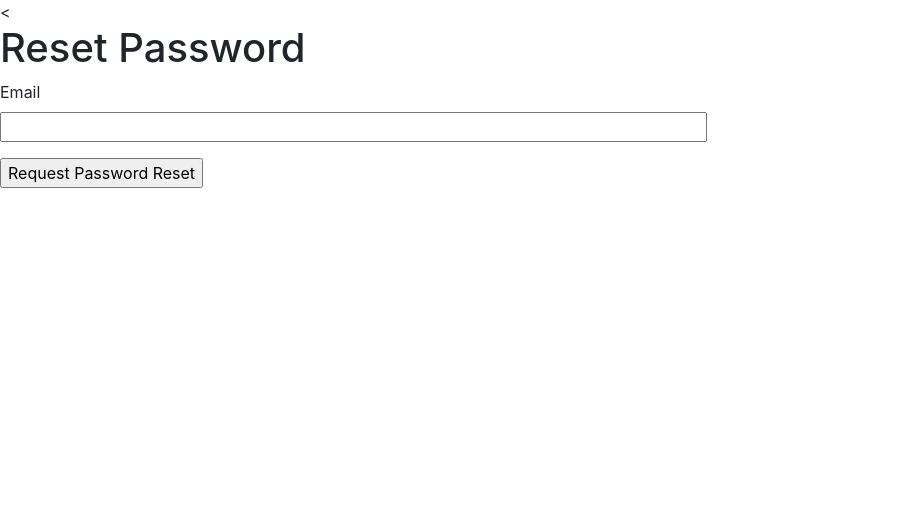
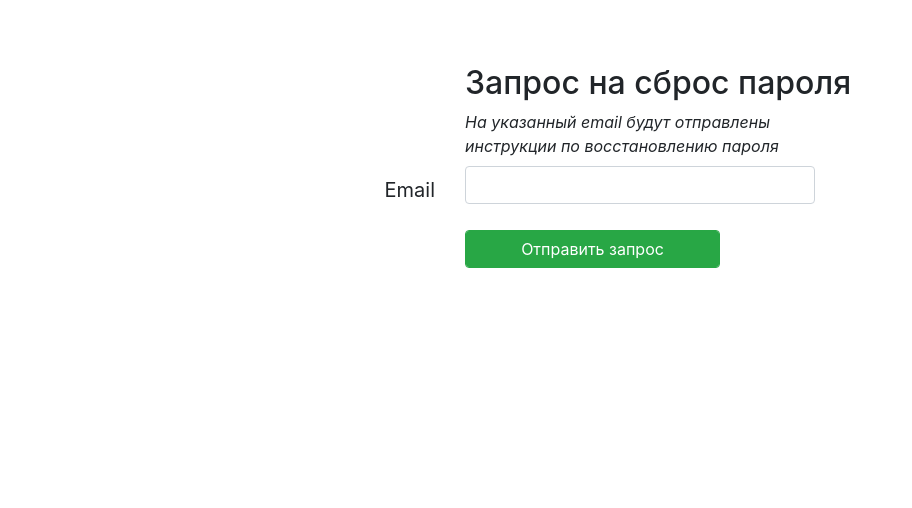
Before and after one commit to demershov/microblog_flask, a Flask app: page /reset_password_request in a window 1280 px wide. Shown: the part 56-564 px from the top of the page, without its empty margins (0-912 px from the left). Run offline with Flask 2, Linux system fonts and the light colour scheme; some libraries are stand-ins or nearby versions.

Commit message:
Переделал темплейты для сброса пороля

```diff
--- a/app/templates/reset_password_request.html
+++ b/app/templates/reset_password_request.html
@@ -1,16 +1,27 @@
-<{% extends "base.html" %}
+{% extends "base.html" %}
 
 {% block content %}
-    <h1>Reset Password</h1>
-    <form action="" method="post">
-        {{ form.hidden_tag() }}
-        <p>
-            {{ form.email.label }}<br>
-            {{ form.email(size=64) }}<br>
-            {% for error in form.email.errors %}
-            <span style="color: red;">[{{ error }}]</span>
-            {% endfor %}
-        </p>
-        <p>{{ form.submit() }}</p>
-    </form>
+    <div class="container" style="margin-top:5%;">
+        <div class="row">
+            <h2 class="offset-md-4 col-md-8">Запрос на сброс пароля</h2>
+            <label class="offset-md-4 col-md-4"><em>На указанный email будут отправлены инструкции по восстановлению пароля</em></label>
+        </div>
+        <form action="post">
+            <div class="form-group row">
+                {{ form.hidden_tag() }}
+                <label for="email" class="col-md-4 col-form-label col-form-label-lg text-right">Email</label>
+                <div class="col-md-4">
+                    {{form.email(size=64, class="form-control") }}
+                </div>
+                {% for error in form.email.errors %}
+                    <span style="color: red;">[{{ error }}]</span>
+                {% endfor %}
+            </div>
+            <div class="form-group row">
+                <div class="col-md-3 offset-md-4">
+                    <input class="form-control btn btn-success" id="submit" name="submit" type="submit" value="Отправить запрос">
+                </div>
+            </div>
+        </form>
+    </div>
 {% endblock %}
```
Also changed, not shown: app/templates/reset_password.html (+23 -11 lines).
